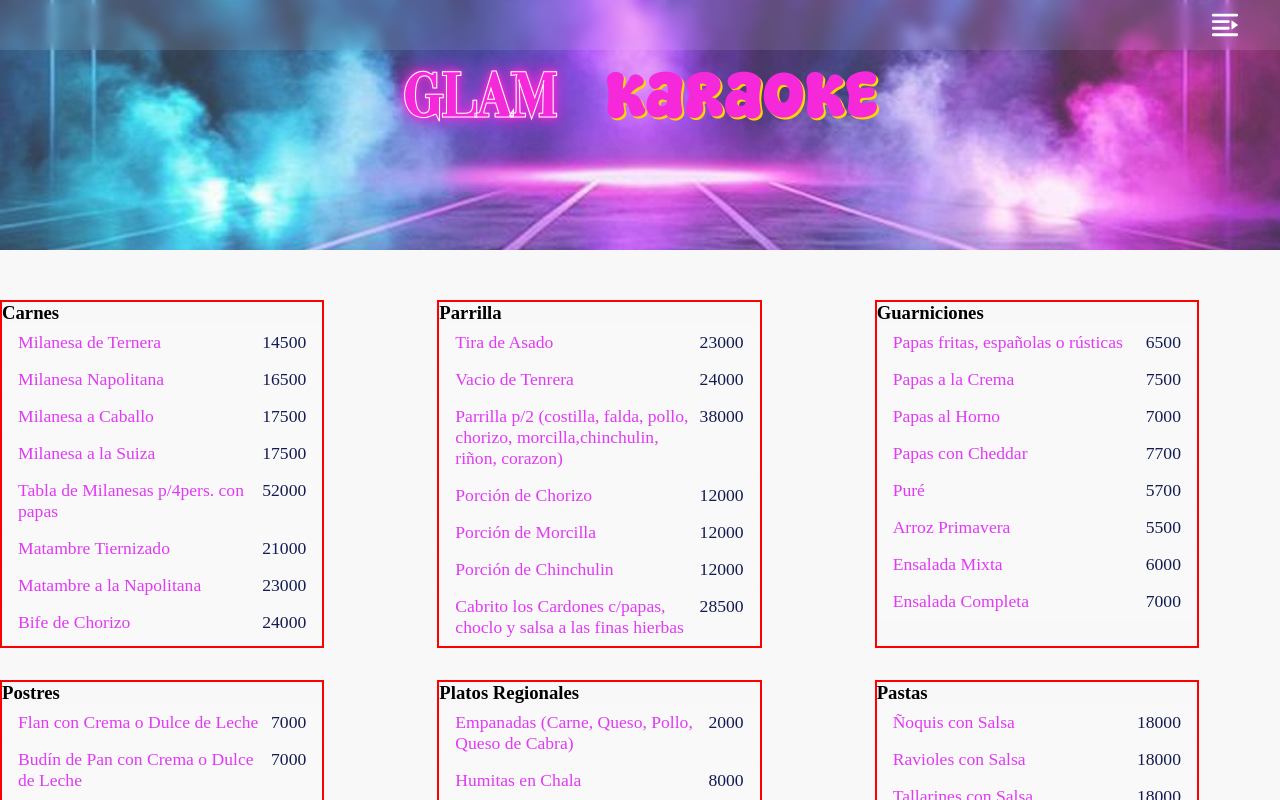
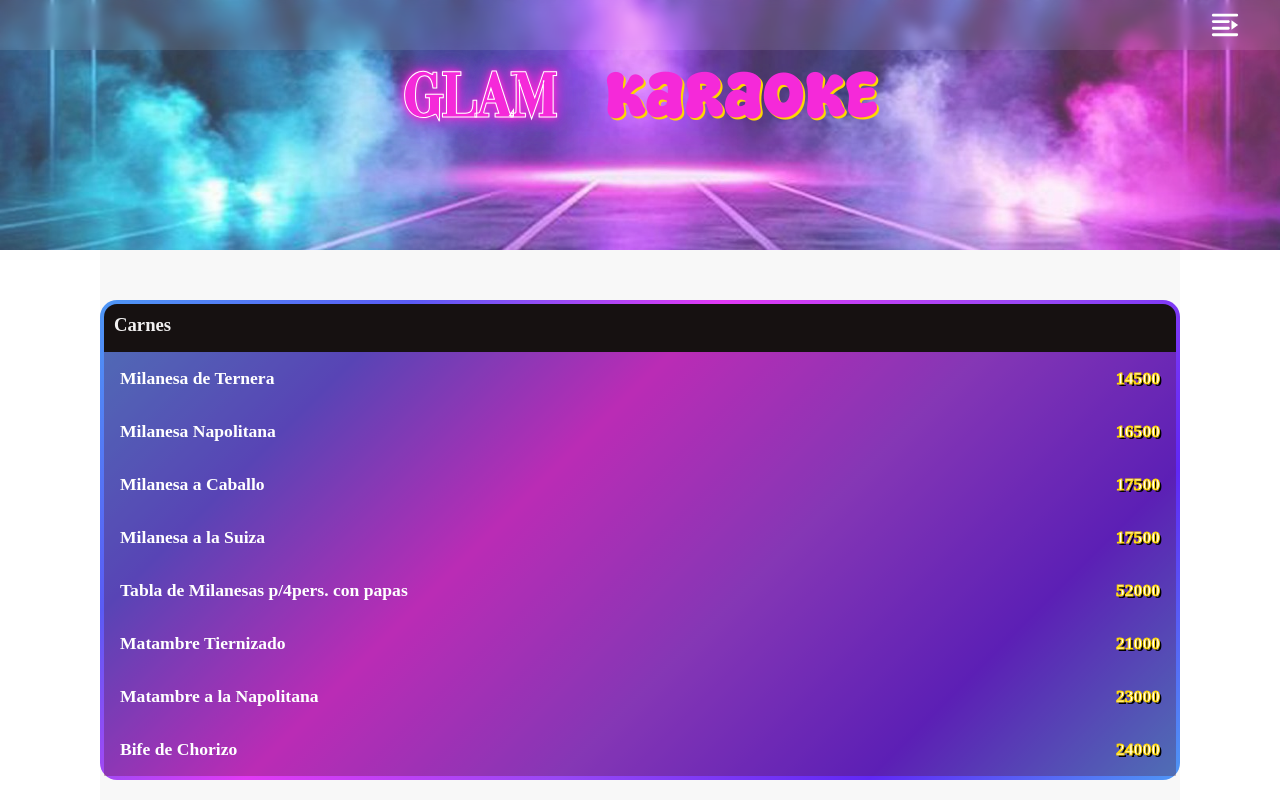
Before and after one commit to blastonyz/Glam-Karaoke, a Next.js app: page / in a window 1280 px wide. Shown: the top 800 px of the page. Built offline with nearby package versions, Linux system fonts and the light colour scheme.

Commit message:
cards colors

```diff
--- a/app/components/cards/Card.tsx
+++ b/app/components/cards/Card.tsx
@@ -2,26 +2,29 @@ import type { MenuCategory } from "@/app/types"
 import style from './card.module.css'
 
 
-const Card = ({link}:{link:MenuCategory }) => {
+const Card = ({ link }: { link: MenuCategory }) => {
   return (
-    <section className={style.mainCard}>
-       <h3>{link.item}</h3>
+    <section className={style.cardBorder}>
 
-        {   link.products.map((product,index)=>(
-            <div className={style.product} key={index}>
-               <div className={style.dish}> <p>{product.name}</p>
-               <p>{product.price}</p>
-               </div>
+      <div className={style.mainCard}>
+        <div className={style.categoryTitleContainer}> <h3 className={style.categoryTitle}>{link.item}</h3></div>
+
+        {link.products.map((product, index) => (
+          <div className={style.product} key={index}>
+            <div className={style.dish}> <p className={style.productTitle}>{product.name}</p>
+              <p className={style.productPrice}>{product.price}</p>
             </div>
+          </div>
         ))
 
         }
 
 
 
+      </div>
 
     </section>
   )
 }
 
-export  default Card
+export default Card
--- a/app/components/cards/card.module.css
+++ b/app/components/cards/card.module.css
@@ -1,32 +1,60 @@
-.mainCard{
-    display: flex;
-    flex-direction: column;
-    width: 80%;
-    border: solid 2px red;
+@import '../../colors.css';
+
+.cardBorder {
+  padding: 4px;
+  border-radius: 17px;
+  background: linear-gradient(135deg, var(--celeste), var(--azul), var(--rosa) 40%, var(--lila), var(--violeta), var(--celeste));
+  height: 100%;
 }
 
-.product{
+.mainCard {
+  flex-grow: 1;
+  flex-direction: column;
+  width: 100%;
+  height: 100%;
+  border-radius: 15px;
+}
+
+.product {
   display: flex;
 }
 
-.dish{
+.categoryTitleContainer {
+  width: 100%;
+  background-color: #161111;
+  height: 3rem;
+  align-items: center;
+  padding: 10px;
+  border-radius: 13px 13px 0 0;
+}
+
+.categoryTitle {
+  color: #f2f1f1;
+}
+
+.dish {
   display: flex;
   flex-direction: row;
   width: 100%;
   justify-content: space-between;
-     padding: 0.5rem 1rem;
-  background-color: rgba(255, 255, 255, 0.1);
-  border-radius: 0.5rem;
+  padding: 1rem;
+  background-color: rgba(82, 10, 10, 0.271);
   font-size: 1.1rem;
-  font-weight: 500;
+  font-weight: 700;
   color: #161111;
+  height: 100%;
 }
 
-
-.dish p:first-child {
-  color: var(--rosa);
+.productPrice{
+  margin-left: 20px;
 }
 
-.dish p:last-child {
-  color: #131b55;
+.productTitle, .productPrice{
+  color: white;
 }
+
+.productPrice{
+  text-shadow: 2px 2px black;
+     -webkit-text-stroke: 1px gold;
+     font-weight: 700;
+}
--- a/app/components/cards/container.module.css
+++ b/app/components/cards/container.module.css
@@ -1,12 +1,16 @@
-.cardContainer{
-    /*display: flex;
-    flex-direction: column;
-    justify-content: center;
-    align-items: center;*/
-    padding-top:300px;
-      display: grid;
-  grid-template-columns: repeat(auto-fit, minmax(320px, 1fr));
+.cardContainer {
+  padding-top: 300px;
+  display: flex;
+  flex-direction: column;
   gap: 2rem;
+  margin: 0px 100px;
+  background-color: #f8f8f8;
+  align-items: stretch;
+}
 
-  background-color: #f8f8f8;
+@media (max-width:768px) {
+  .cardContainer{
+    margin: 0 25px;
+    padding-top: 200px;
+  }
 }
```
Lines whose indentation alone changed are shown as unchanged.
